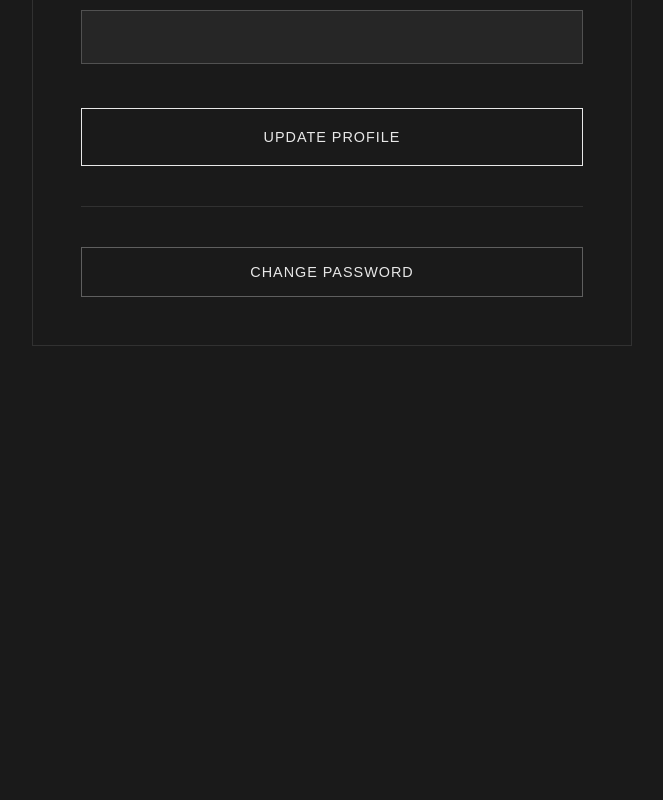
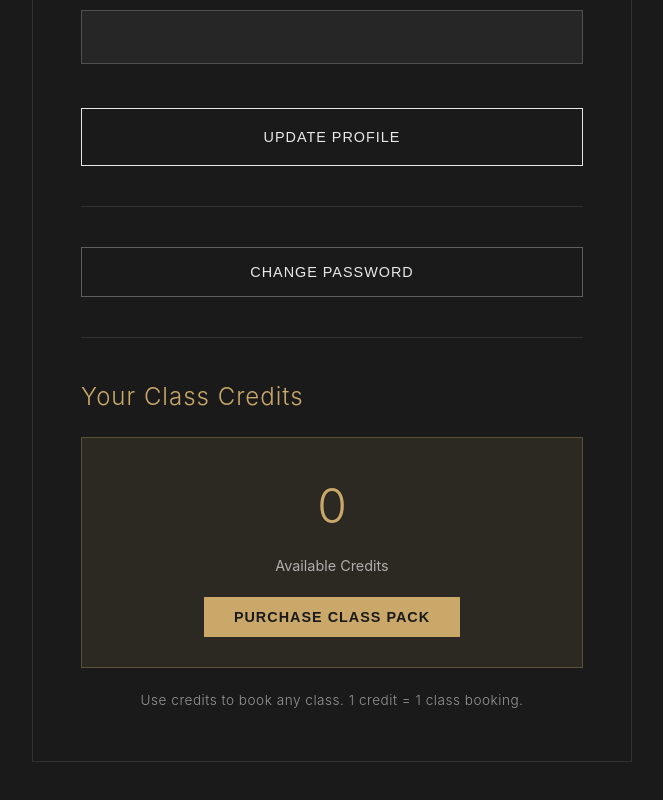
Before and after one commit to scaliouette-pooda/fever-collective, a React (Create React App) app in the folder client/: page /profile in a window 1280 px wide. Shown: the part 628-1428 px from the top of the page, without its empty margins (308-971 px from the left). Before the commit the page ends 1038 px from the top, so only its background shows below. Built offline with nearby package versions, Linux system fonts and the light colour scheme; no server answers; sample sign-in values are in the browser's storage; the HTML template or start-up script is replaced by a standard one.

Commit message:
Add credits and enhanced referral tiers to Profile
- Display available class credits with purchase button
- Show referral tier badge (Starter/Ambassador/Elite)
- Display tier-based reward amounts
- Add tier benefits explanation
- Fetch new user fields from API

```diff
--- a/client/src/components/Profile.js
+++ b/client/src/components/Profile.js
@@ -40,7 +40,11 @@ function Profile() {
       setProfileData({
         name: response.data.name,
         email: response.data.email,
-        phone: response.data.phone
+        phone: response.data.phone,
+        availableCredits: response.data.availableCredits || 0,
+        referralTier: response.data.referralTier || 'starter',
+        referralCount: response.data.referralCount || 0,
+        totalReferralEarnings: response.data.totalReferralEarnings || 0
       });
     } catch (error) {
       console.error('Error fetching profile:', error);
@@ -280,10 +284,73 @@ function Profile() {
           )}
         </div>
 
+        {/* Class Credits Section */}
+        <div style={{ marginTop: '40px', paddingTop: '40px', borderTop: '1px solid rgba(255, 255, 255, 0.1)' }}>
+          <h3 style={{ marginBottom: '20px', color: '#c9a86a' }}>Your Class Credits</h3>
+
+          <div style={{
+            background: 'rgba(201, 168, 106, 0.1)',
+            border: '1px solid rgba(201, 168, 106, 0.3)',
+            padding: '30px',
+            textAlign: 'center',
+            marginBottom: '20px'
+          }}>
+            <div style={{ fontSize: '3rem', color: '#c9a86a', fontWeight: '300', marginBottom: '10px' }}>
+              {profileData.availableCredits || 0}
+            </div>
+            <div style={{ fontSize: '0.9rem', color: 'rgba(232, 232, 232, 0.7)', marginBottom: '20px' }}>
+              Available Credits
+            </div>
+            <button
+              onClick={() => navigate('/class-packs')}
+              style={{
+                padding: '12px 30px',
+                backgroundColor: '#c9a86a',
+                color: '#1a1a1a',
+                border: 'none',
+                cursor: 'pointer',
+                fontSize: '0.9rem',
+                fontWeight: '600',
+                textTransform: 'uppercase',
+                letterSpacing: '1px'
+              }}
+            >
+              Purchase Class Pack
+            </button>
+          </div>
+          <p style={{ fontSize: '0.85rem', color: 'rgba(232, 232, 232, 0.6)', textAlign: 'center' }}>
+            Use credits to book any class. 1 credit = 1 class booking.
+          </p>
+        </div>
+
         {/* Referral Section */}
         {referralData && (
           <div style={{ marginTop: '40px', paddingTop: '40px', borderTop: '1px solid rgba(255, 255, 255, 0.1)' }}>
             <h3 style={{ marginBottom: '20px', color: '#c9a86a' }}>Your Referral Program</h3>
+
+            {/* Referral Tier Badge */}
+            <div style={{
+              background: profileData.referralTier === 'elite' ? 'linear-gradient(135deg, #FFD700 0%, #FFA500 100%)' :
+                         profileData.referralTier === 'ambassador' ? 'linear-gradient(135deg, #C0C0C0 0%, #808080 100%)' :
+                         'linear-gradient(135deg, #CD7F32 0%, #8B4513 100%)',
+              padding: '15px 25px',
+              textAlign: 'center',
+              marginBottom: '20px',
+              position: 'relative'
+            }}>
+              <div style={{ fontSize: '0.75rem', fontWeight: '600', color: '#1a1a1a', letterSpacing: '2px', textTransform: 'uppercase', marginBottom: '5px' }}>
+                Your Tier
+              </div>
+              <div style={{ fontSize: '1.5rem', fontWeight: 'bold', color: '#1a1a1a', textTransform: 'uppercase', letterSpacing: '1px' }}>
+                {profileData.referralTier === 'elite' ? '⭐ ELITE' :
+                 profileData.referralTier === 'ambassador' ? '🎖️ AMBASSADOR' :
+                 '🌟 STARTER'}
+              </div>
+              <div style={{ fontSize: '0.8rem', color: '#1a1a1a', marginTop: '5px' }}>
+                ${profileData.referralTier === 'elite' ? '20' :
+                   profileData.referralTier === 'ambassador' ? '15' : '10'} per referral
+              </div>
+            </div>
 
             <div style={{
               background: 'rgba(201, 168, 106, 0.1)',
@@ -291,9 +358,16 @@ function Profile() {
               padding: '20px',
               marginBottom: '20px'
             }}>
-              <p style={{ marginBottom: '10px', fontSize: '0.9rem', color: 'rgba(232, 232, 232, 0.8)' }}>
+              <p style={{ marginBottom: '15px', fontSize: '0.9rem', color: 'rgba(232, 232, 232, 0.8)' }}>
                 Share your referral link and earn rewards! New users get 10% off their first booking.
               </p>
+
+              <div style={{ marginBottom: '15px', padding: '12px', backgroundColor: 'rgba(0,0,0,0.2)', fontSize: '0.85rem', lineHeight: '1.6' }}>
+                <strong>Tier Benefits:</strong><br/>
+                • Starter (1-3 refs): $10 per referral<br/>
+                • Ambassador (4-9 refs): $15 per referral + badge<br/>
+                • Elite (10+ refs): $20 per referral + exclusive perks
+              </div>
 
               <div style={{ marginTop: '15px' }}>
                 <label style={{ display: 'block', marginBottom: '8px', fontSize: '0.85rem', textTransform: 'uppercase', letterSpacing: '0.5px' }}>
```
Also changed, not shown: 1 other file (tests, documents, lock files or other folders).
